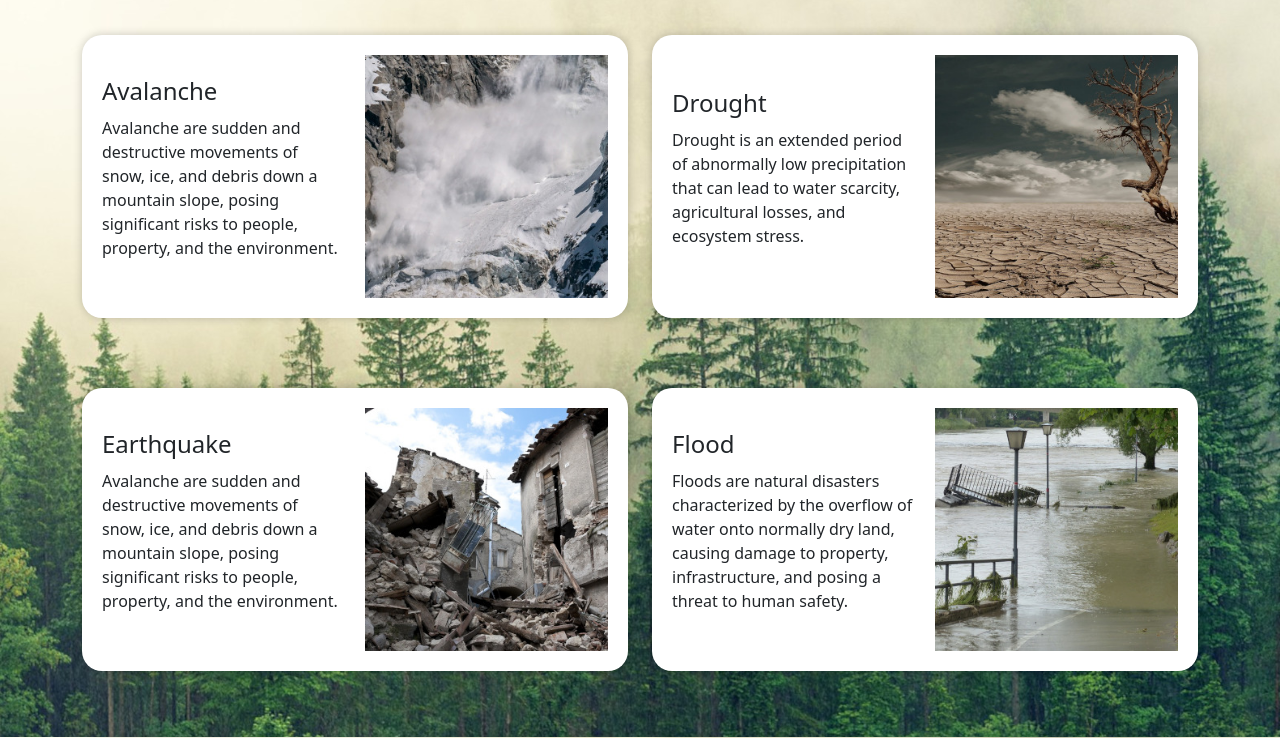
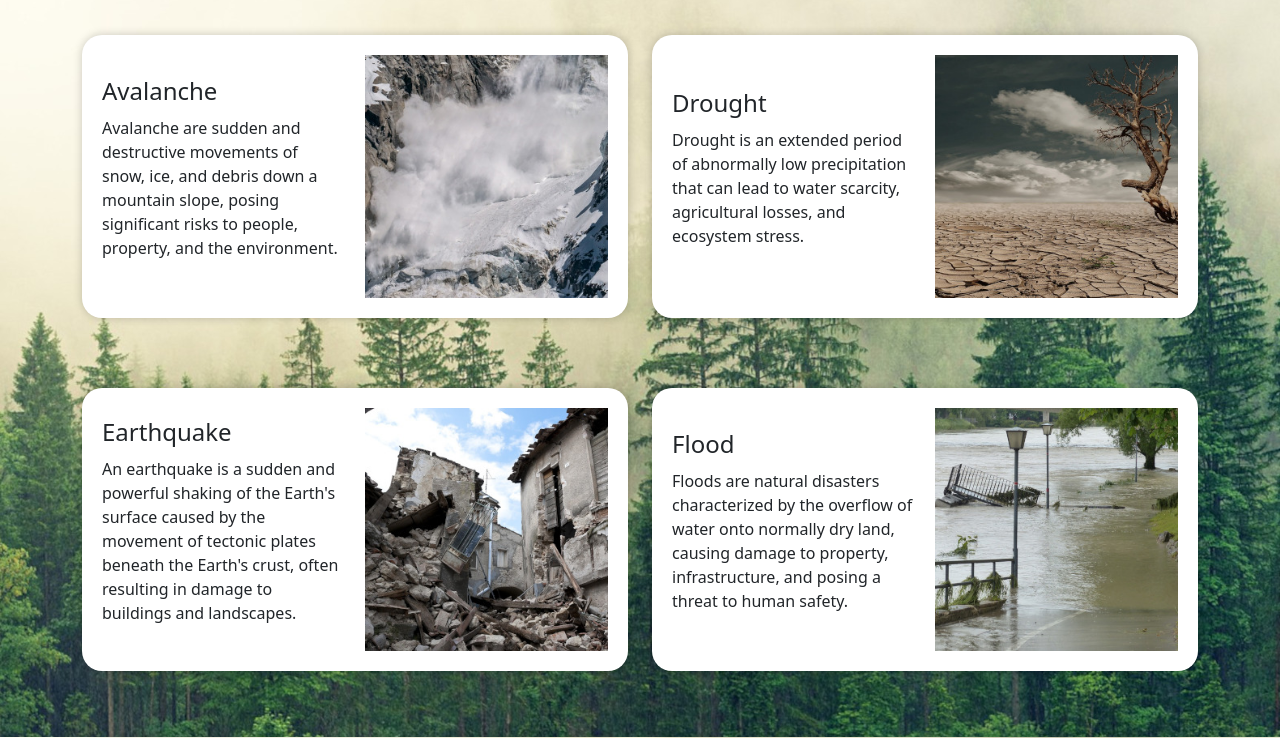
Before and after one commit to MrAyushBajpai/Disaster-Management-Tool, a plain HTML site: page dos-and-donts.html in a window 1280 px wide. Shown: the part 63-801 px from the top of the page. Drawn offline with nearby package versions, Linux system fonts and the light colour scheme.

Commit message:
Fixed minor typo

```diff
--- a/dos-and-donts.html
+++ b/dos-and-donts.html
@@ -53,7 +53,7 @@
                 <div class="wide-rectangular-block">
                     <div class="wide-rectangular-content">
                         <h2>Earthquake</h2>
-                        <p>Avalanche are sudden and destructive movements of snow, ice, and debris down a mountain slope, posing significant risks to people, property, and the environment.</p>
+                        <p>An earthquake is a sudden and powerful shaking of the Earth's surface caused by the movement of tectonic plates beneath the Earth's crust, often resulting in damage to buildings and landscapes.</p>
                     </div>
                     <div class="wide-rectangular-image">
                         <img src="img/earthquake.jpg" alt="avalanche">
```
